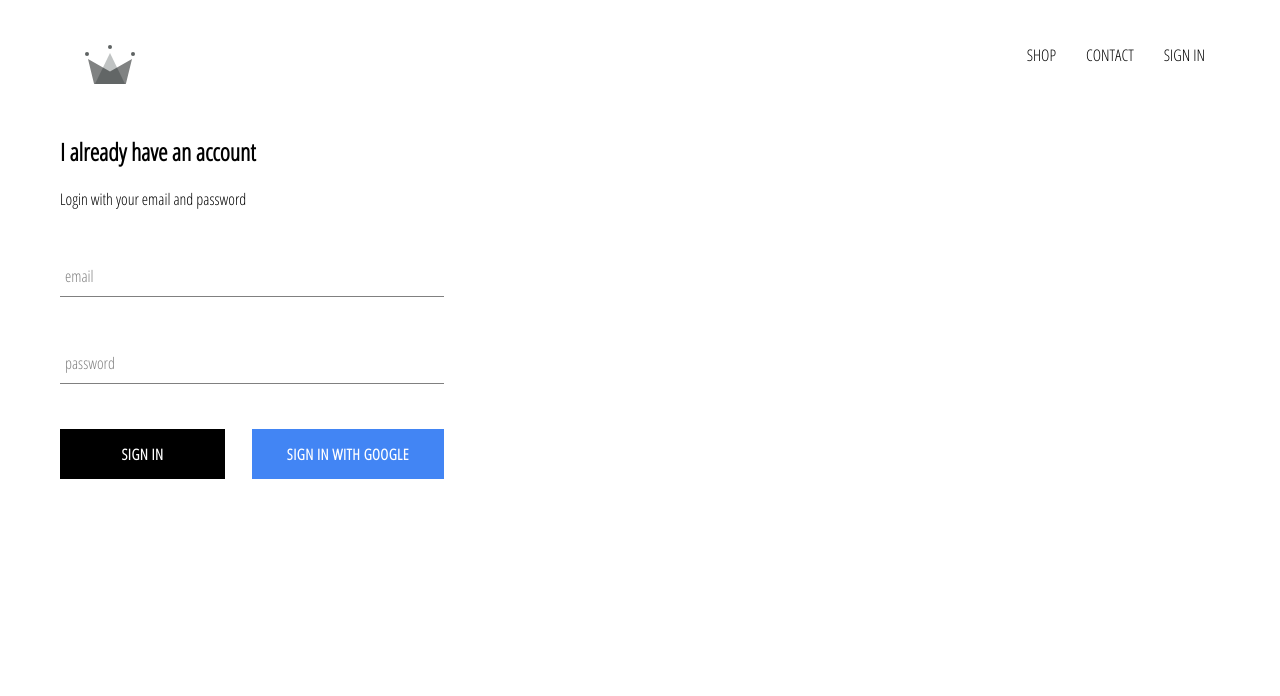
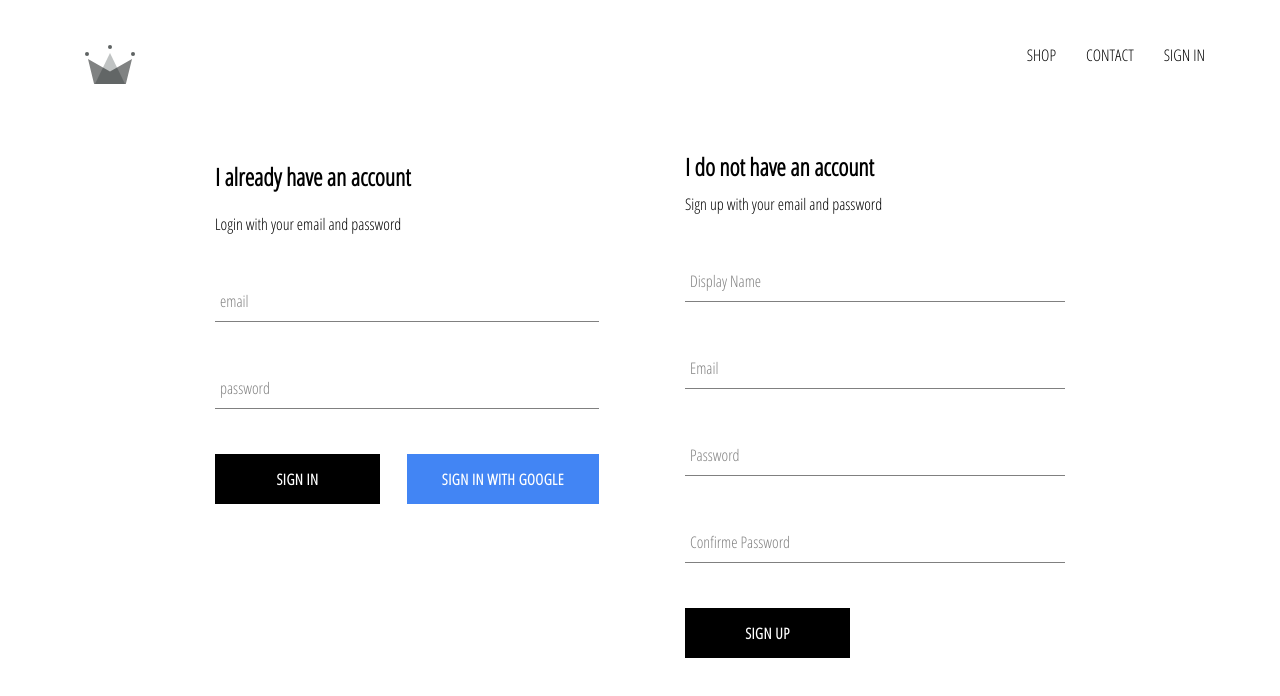
Before and after one commit to JamesBissick/CrownClothing, a React (Vite) app: page /login in a window 1280 px wide. Shown: the top 696 px of the page. Built offline with nearby package versions, Linux system fonts and the light colour scheme; no server answers.

Commit message:
✨ - Feat: Implemented firebase utils, wrote queries to authenticate users and store created users to the database

```diff
--- a/src/App.jsx
+++ b/src/App.jsx
@@ -1,6 +1,6 @@
 import React, { Component, useState } from 'react';
 import { Switch, Route } from 'react-router-dom';
-import { auth } from './firebase/firebase.utils';
+import { auth, createUserProfileDocument } from './firebase/firebase.utils';
 
 import Homepage from './pages/homepage/homepage.component';
 import ShopPage from './pages/shop/shop.component';
@@ -22,8 +22,21 @@ class App extends Component {
   unsubscribeFromAuth = null;
 
   componentDidMount() {
-    this.unsubscribeFromAuth = auth.onAuthStateChanged(user => {
-      this.setState({ currentUser: user });
+    this.unsubscribeFromAuth = auth.onAuthStateChanged(async userAuth => {
+      if (userAuth) {
+        const userRef = await createUserProfileDocument(userAuth);
+
+        userRef.onSnapshot(snapshot => {
+          this.setState({
+            currentUser: {
+              id: snapshot.id,
+              ...snapshot.data()
+            }
+          });
+          console.log(this.state);
+        });
+      }
+      this.setState({ currentUser: userAuth });
     });
   }
 
@@ -36,9 +49,9 @@ class App extends Component {
       <>
         <Header currentUser={ this.state.currentUser } />
         <Switch>
-          <Route exact path="/" component={ Homepage } />
-          <Route path="/shop" component={ ShopPage } />
-          <Route path="/login" component={ LoginRegisterPage } />
+          <Route exact path='/' component={ Homepage } />
+          <Route path='/shop' component={ ShopPage } />
+          <Route path='/login' component={ LoginRegisterPage } />
         </Switch>
       </>
     );
--- /dev/null
+++ b/src/components/sign-up/sign-up.component.jsx
@@ -0,0 +1,95 @@
+import React, { Component } from 'react';
+import { auth, createUserProfileDocument } from '../../firebase/firebase.utils';
+
+import FormInput from '../form-input/form-input.component';
+import CustomButton from '../custom-button/custom-button.component';
+
+import './sign-up.styles.scss';
+
+class SignUp extends Component {
+  constructor() {
+    super();
+
+    this.state = {
+      displayName: '',
+      email: '',
+      password: '',
+      confirmePassword: ''
+    };
+  }
+
+  handleSubmit = async event => {
+    event.preventDefault();
+    const { displayName, email, password, confirmePassword } = this.state;
+
+    if (password !== confirmePassword) {
+      alert('Passwords don\'t match');
+      return;
+    }
+
+    try {
+      const { user } = await auth.createUserWithEmailAndPassword(email, password);
+      createUserProfileDocument(user, { displayName });
+    } catch (error) {
+      this.setState({
+        displayName: '',
+        email: '',
+        password: '',
+        confirmePassword: ''
+      });
+      console.error(error);
+    }
+  };
+
+  handleChange = event => {
+    const { name, value } = event.target;
+    this.setState({ [name]: value });
+  };
+
+  render() {
+    const { displayName, email, password, confirmePassword } = this.state;
+    return (
+      <div className='sign-up'>
+        <h2 className='title'>I do not have an account</h2>
+        <span>Sign up with your email and password</span>
+        <form className='sign-up-form' onSubmit={ this.handleSubmit }>
+          <FormInput
+            type='text'
+            name='displayName'
+            value={ displayName }
+            onChange={ this.handleChange }
+            label='Display Name'
+            required
+          />
+          <FormInput
+            type='email'
+            name='email'
+            value={ email }
+            onChange={ this.handleChange }
+            label='Email'
+            required
+          />
+          <FormInput
+            type='password'
+            name='password'
+            value={ password }
+            onChange={ this.handleChange }
+            label='Password'
+            required
+          />
+          <FormInput
+            type='password'
+            name='confirmePassword'
+            value={ confirmePassword }
+            onChange={ this.handleChange }
+            label='Confirme Password'
+            required
+          />
+          <CustomButton type='submit'>SIGN UP</CustomButton>
+        </form>
+      </div>
+    );
+  }
+}
+
+export default SignUp;
--- /dev/null
+++ b/src/components/sign-up/sign-up.styles.scss
@@ -0,0 +1,9 @@
+.sign-up {
+  display: flex;
+  flex-direction: column;
+  width: 380px;
+
+  .title {
+    margin: 10px 0;
+  }
+}
--- a/src/firebase/firebase.utils.js
+++ b/src/firebase/firebase.utils.js
@@ -12,6 +12,32 @@ const config = {
   measurementId: 'G-8MN0CHL84V'
 };
 
+export const createUserProfileDocument = async (userAuth, additionalData) => {
+  if (!userAuth) {
+    return;
+  }
+  const userRef = firestore.doc(`users/${ userAuth.uid }`);
+  const snapshot = await userRef.get();
+
+  if (snapshot.exists === false) {
+    const { displayName, email } = userAuth;
+    const createdAt = new Date();
+
+    try {
+      await userRef.set({
+        displayName,
+        email,
+        createdAt,
+        ...additionalData
+      })
+    } catch (error) {
+      console.log('Error creating user', error.message);
+    }
+  }
+
+  return userRef;
+};
+
 firebase.initializeApp(config);
 
 export const auth = firebase.auth();
--- a/src/pages/login-register/login-register.component.jsx
+++ b/src/pages/login-register/login-register.component.jsx
@@ -1,12 +1,14 @@
 import React from 'react';
 
 import Login from '../../components/login/login.component';
+import SignUp from '../../components/sign-up/sign-up.component';
 
 import './login-register.styles.scss';
 
 const LoginRegisterPage = () => (
   <div className="login-register">
     <Login />
+    <SignUp />
   </div>
 );
 
--- a/src/pages/login-register/login-register.styles.scss
+++ b/src/pages/login-register/login-register.styles.scss
@@ -0,0 +1,6 @@
+.login-register {
+  width: 850px;
+  display: flex;
+  justify-content: space-between;
+  margin: 50px auto;
+}
```
